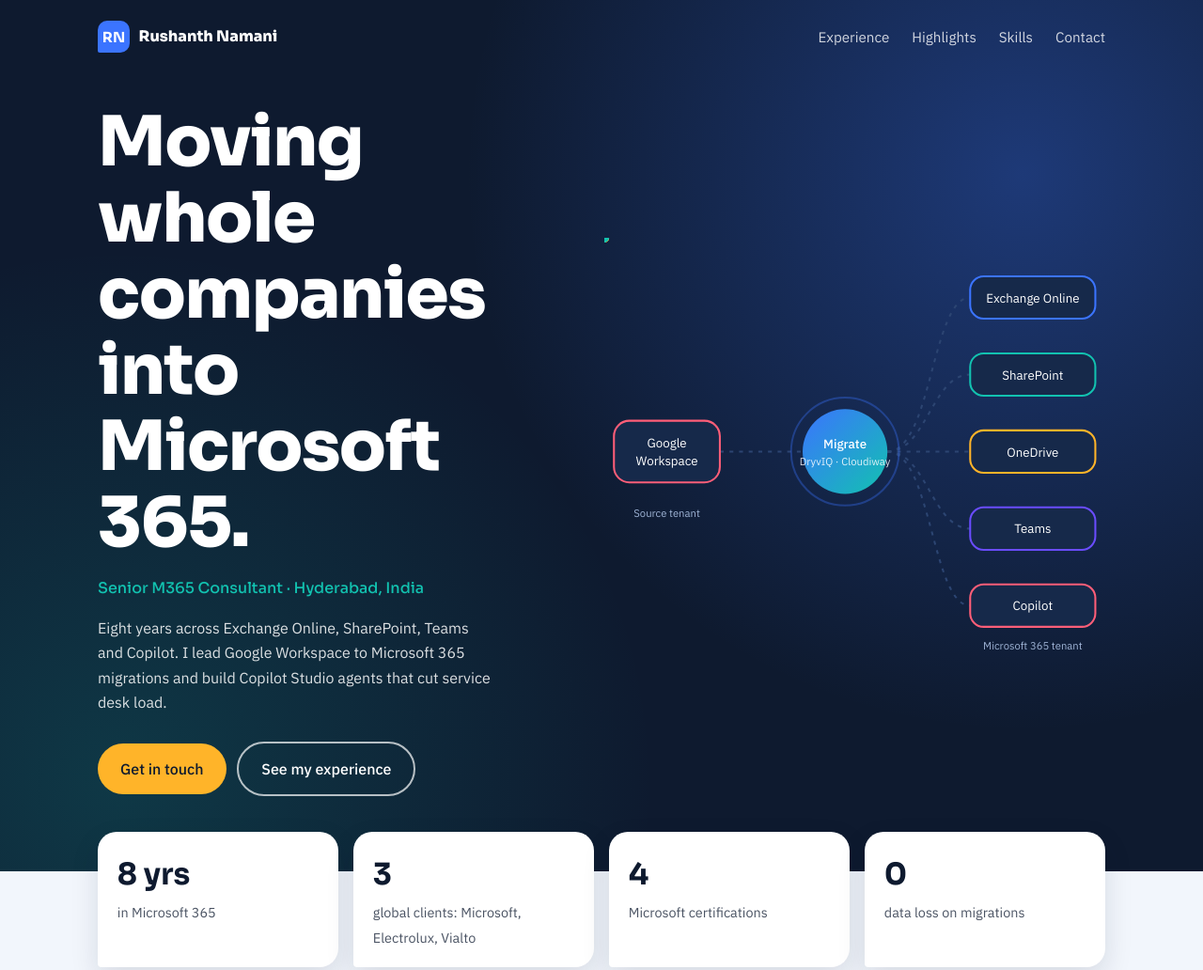
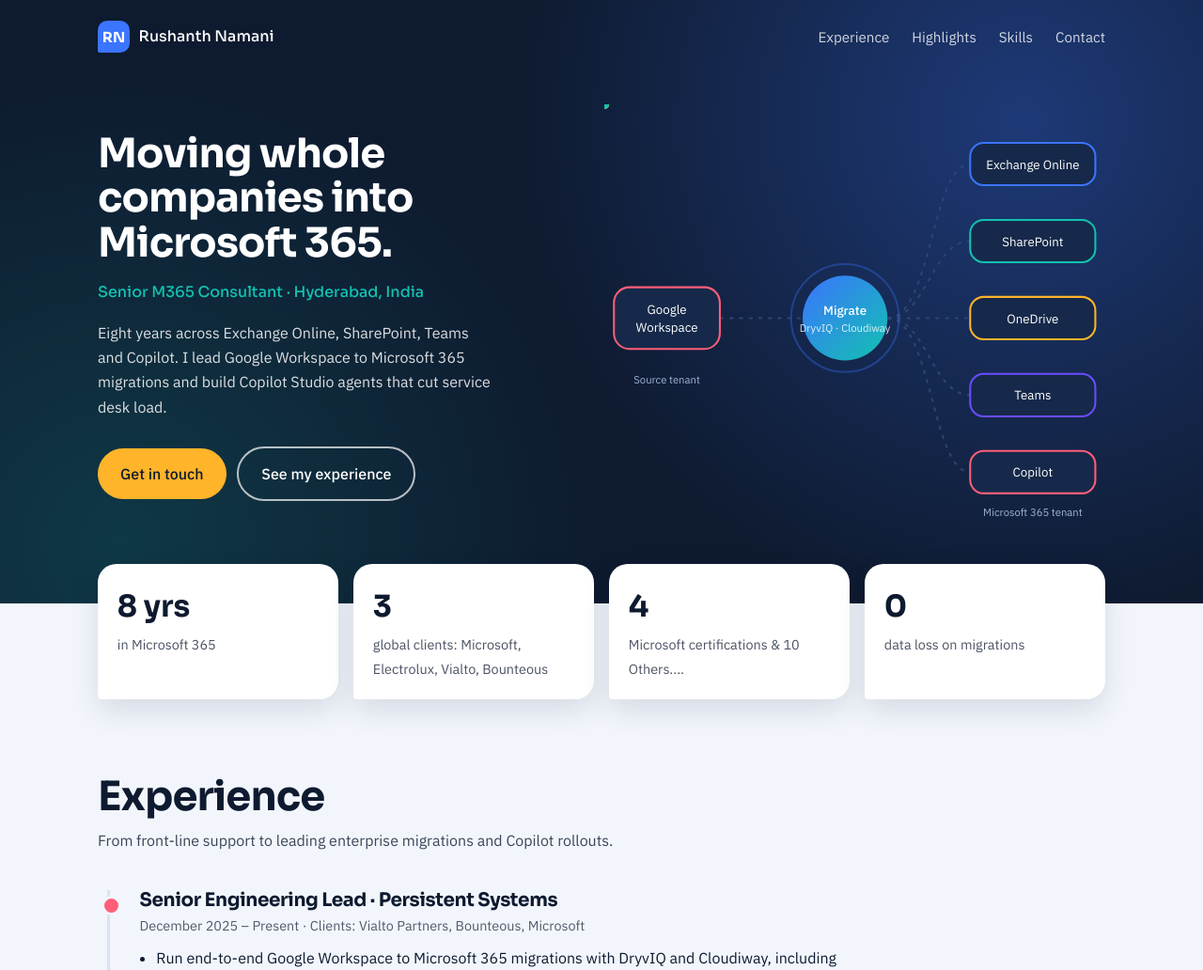
Before and after one commit to rushanthnamani/home, a plain HTML site: page index.html in a window 1280 px wide. Shown: the top 1032 px of the page at 94% size. Drawn offline with Linux system fonts and the light colour scheme.

Commit message:
Update index.html

```diff
--- a/index.html
+++ b/index.html
@@ -31,7 +31,7 @@ section{padding:5rem 0}
   radial-gradient(circle at 10% 90%,rgba(18,194,176,.18),transparent 40%);}
 .hero .wrap{position:relative}
 nav{display:flex;justify-content:space-between;align-items:center;padding:1.4rem 0}
-.mark{font-family:var(--head);font-weight:800;text-decoration:none;display:flex;gap:.6rem;align-items:center}
+.mark{font-family:var(--head);font-weight:500;text-decoration:none;display:flex;gap:.6rem;align-items:center}
 .mark b{display:grid;place-items:center;width:34px;height:34px;border-radius:10px 10px 10px 2px;background:var(--azure);font-size:.95rem}
 nav ul{display:flex;gap:1.5rem;list-style:none;padding:0;font-size:.95rem}
 nav ul a{text-decoration:none;opacity:.8}
@@ -114,7 +114,7 @@ footer{text-align:center;font-size:.9rem;opacity:.65;padding-bottom:2.5rem}
 
     <div class="hero-grid" id="top">
       <div>
-        <h1>Moving whole companies into Microsoft 365.</h1>
+        <h2>Moving whole companies into Microsoft 365.</h2>
         <p class="role">Senior M365 Consultant · Hyderabad, India</p>
         <p class="sum">Eight years across Exchange Online, SharePoint, Teams and Copilot. I lead Google Workspace to Microsoft 365 migrations and build Copilot Studio agents that cut service desk load.</p>
         <a class="btn" href="#contact">Get in touch</a>
@@ -172,8 +172,8 @@ footer{text-align:center;font-size:.9rem;opacity:.65;padding-bottom:2.5rem}
   <div class="wrap">
     <div class="stats">
       <div class="stat"><strong>8 yrs</strong><span>in Microsoft 365</span></div>
-      <div class="stat"><strong>3</strong><span>global clients: Microsoft, Electrolux, Vialto</span></div>
-      <div class="stat"><strong>4</strong><span>Microsoft certifications</span></div>
+      <div class="stat"><strong>3</strong><span>global clients: Microsoft, Electrolux, Vialto, Bounteous</span></div>
+      <div class="stat"><strong>4</strong><span>Microsoft certifications & 10 Others....</span></div>
       <div class="stat"><strong>0</strong><span>data loss on migrations</span></div>
     </div>
   </div>
```
